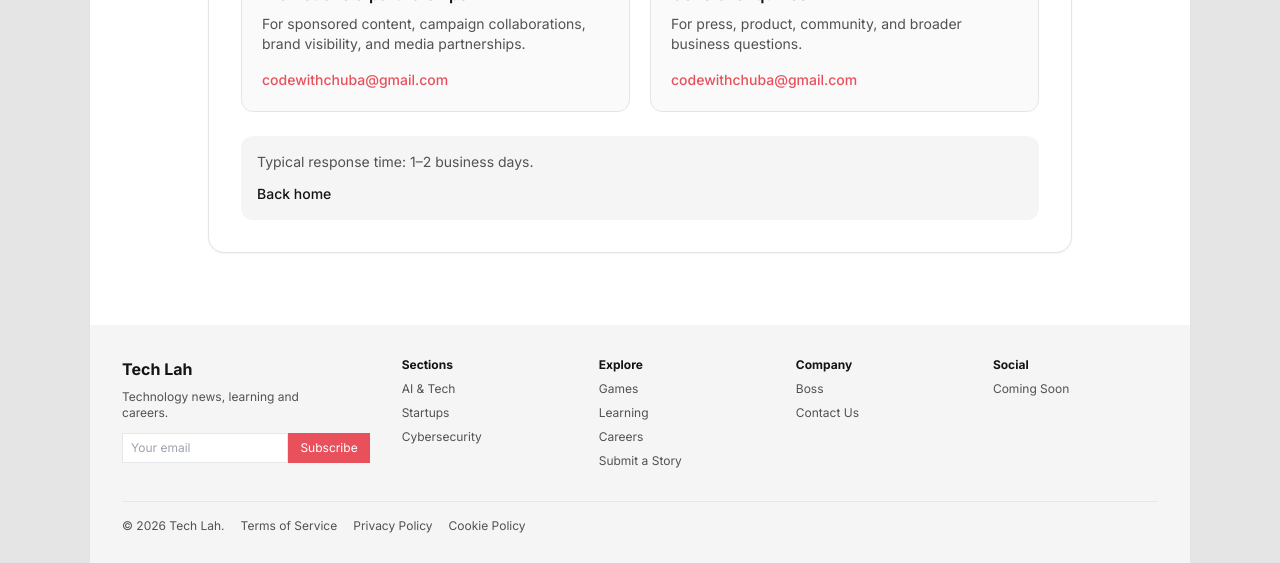
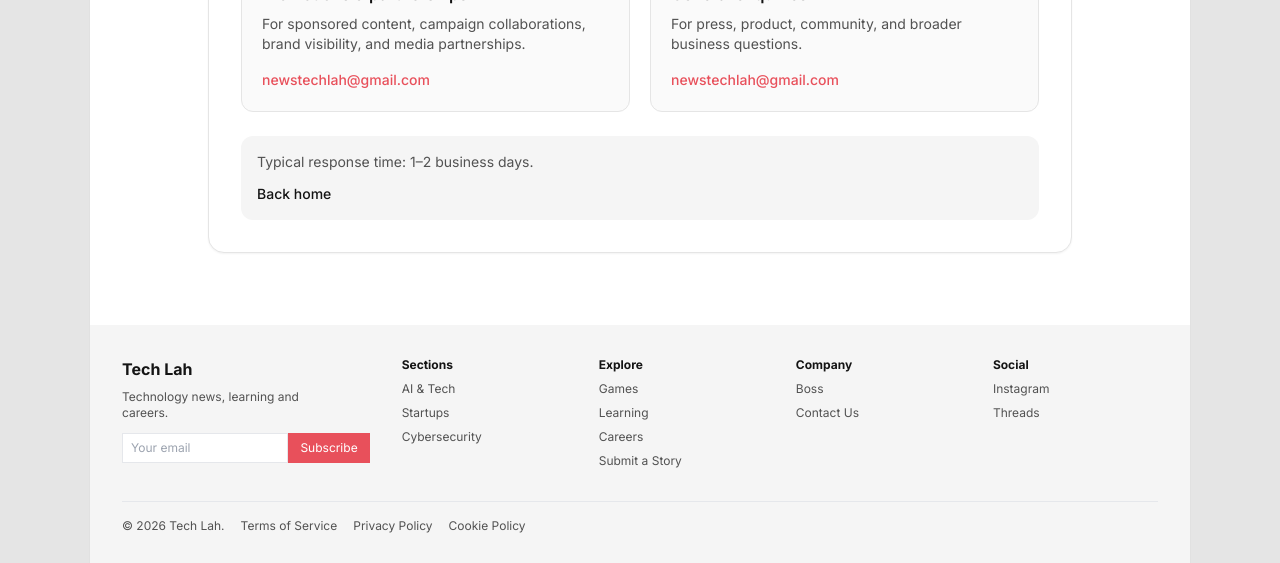
Before and after one commit to ChubaaR/techlah, a React (Vite) app: page /contact-us in a window 1280 px wide. Shown: the part 389-952 px from the top of the page. Built offline with nearby package versions, Linux system fonts and the light colour scheme; no server answers; the database is empty.

Commit message:
Update socials

```diff
--- a/index.html
+++ b/index.html
@@ -1,3 +1,13 @@
-<!doctype html><html lang="en"><head><meta charset="UTF-8"/><meta name="viewport" content="width=device-width,initial-scale=1"/><title>Tech Lah</title>
-<link href="https://fonts.googleapis.com/css2?family=Inter:wght@400;500;600;700&display=swap" rel="stylesheet"/></head>
-<body><div id="root"></div><script type="module" src="/src/main.tsx"></script></body></html>
+<!doctype html>
+<html lang="en">
+    <head><meta charset="UTF-8"/>
+        <meta name="viewport" content="width=device-width,initial-scale=1"/>
+        <title>Tech Lah</title>
+        <link rel="icon" type="image/png" href="/src/assets/logo.png"/>
+        <link href="https://fonts.googleapis.com/css2?family=Inter:wght@400;500;600;700&display=swap" rel="stylesheet"/>
+    </head>
+<body>
+    <div id="root">
+    </div><script type="module" src="/src/main.tsx"></script>
+</body>
+</html>
--- a/src/components/layout/Footer.tsx
+++ b/src/components/layout/Footer.tsx
@@ -1,8 +1,27 @@
 import {Link} from 'react-router-dom';
 import NewsletterForm from '../forms/NewsletterForm';
-export default function Footer(){return(<footer className="bg-neutral-100 px-4 py-8 text-xs text-neutral-600 sm:px-8"><div className="grid gap-8 md:grid-cols-[1.5fr_repeat(4,1fr)]">
-<div><b className="text-base text-ink">Tech Lah</b><p className="mt-2 max-w-[220px]">Technology news, learning and careers.</p>
-<NewsletterForm/></div>
-{[['Sections',[['AI & Tech','/category/ai-tech'],['Startups','/category/startups'],['Cybersecurity','/category/cybersecurity']]],['Explore',[['Games','/games'],['Learning','/learning'],['Careers','/careers'],['Submit a Story','/submit-story']]],['Company',[['Boss','/Boss'],['Contact Us','/contact-us']]],['Social',[['Coming Soon','#']]]].map(([h,ls])=>
-<div key={h as string}><b className="text-ink">{h as string}</b><ul className="mt-2 space-y-2">{(ls as string[][]).map(([l,t])=><li key={l}><Link to={t}>{l}</Link></li>)}</ul></div>)}</div>
-<p className="mt-8 flex flex-wrap gap-4 border-t pt-4"><span>© 2026 Tech Lah.</span><Link to="/terms">Terms of Service</Link><Link to="/privacy">Privacy Policy</Link><Link to="/cookies">Cookie Policy</Link></p></footer>)}
+export default function Footer(){
+    return(<footer className="bg-neutral-100 px-4 py-8 text-xs text-neutral-600 sm:px-8">
+        <div className="grid gap-8 md:grid-cols-[1.5fr_repeat(4,1fr)]">
+        <div>
+    <b className="text-base text-ink">Tech Lah</b>
+    <p className="mt-2 max-w-[220px]">Technology news, learning and careers.</p>
+
+<NewsletterForm/>
+</div>
+{[['Sections',[['AI & Tech','/category/ai-tech'],['Startups','/category/startups'],['Cybersecurity','/category/cybersecurity']]],['Explore',[['Games','/games'],['Learning','/learning'],['Careers','/careers'],['Submit a Story','/submit-story']]],['Company',[['Boss','/Boss'],['Contact Us','/contact-us']]],['Social',[['Instagram','https://www.instagram.com/techlahnews/'],['Threads','https://www.threads.net/@techlahnews']]]].map(([h,ls])=>
+
+<div key={h as string}>
+    <b className="text-ink">{h as string}</b>
+    <ul className="mt-2 space-y-2">{(ls as string[][]).map(([l,t])=><li key={l}>
+        <Link to={t}>{l}</Link></li>)}</ul>
+        </div>)}
+        </div>
+
+<p className="mt-8 flex flex-wrap gap-4 border-t pt-4">
+    <span>© 2026 Tech Lah.</span>
+    <Link to="/terms">Terms of Service</Link>
+    <Link to="/privacy">Privacy Policy</Link>
+    <Link to="/cookies">Cookie Policy</Link>
+</p>
+</footer>)}
--- a/src/pages/ContactUsPage.tsx
+++ b/src/pages/ContactUsPage.tsx
@@ -16,8 +16,8 @@ export function ContactUsPage(){
           <p className="mt-2 text-sm text-neutral-600">
             For sponsored content, campaign collaborations, brand visibility, and media partnerships.
           </p>
-          <a href="mailto:codewithchuba@gmail.com" className="mt-4 inline-block text-sm font-medium text-coral">
-            codewithchuba@gmail.com
+          <a href="mailto:newstechlah@gmail.com" className="mt-4 inline-block text-sm font-medium text-coral">
+            newstechlah@gmail.com
           </a>
         </div>
 
@@ -26,8 +26,8 @@ export function ContactUsPage(){
           <p className="mt-2 text-sm text-neutral-600">
             For press, product, community, and broader business questions.
           </p>
-          <a href="mailto:codewithchuba@gmail.com" className="mt-4 inline-block text-sm font-medium text-coral">
-            codewithchuba@gmail.com
+          <a href="mailto:newstechlah@gmail.com" className="mt-4 inline-block text-sm font-medium text-coral">
+            newstechlah@gmail.com
           </a>
         </div>
       </div>
```
Also changed, not shown: src/assets/logo.png (added), src/assets/tech lah.png (added), 1 other file (tests, documents, lock files or other folders).
